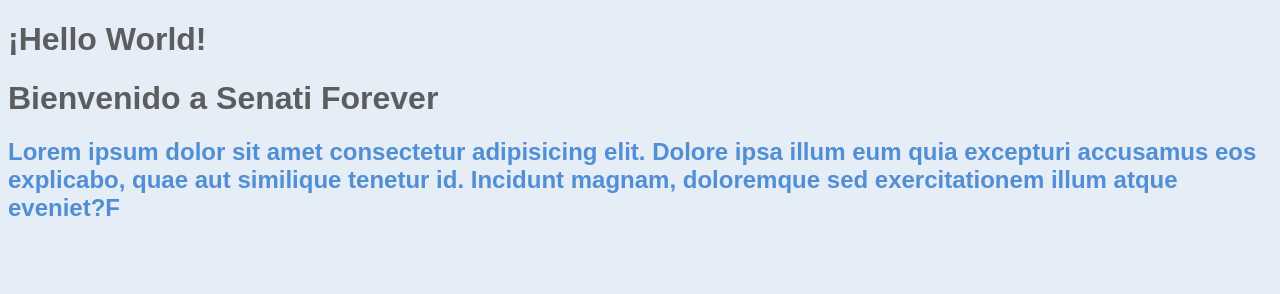
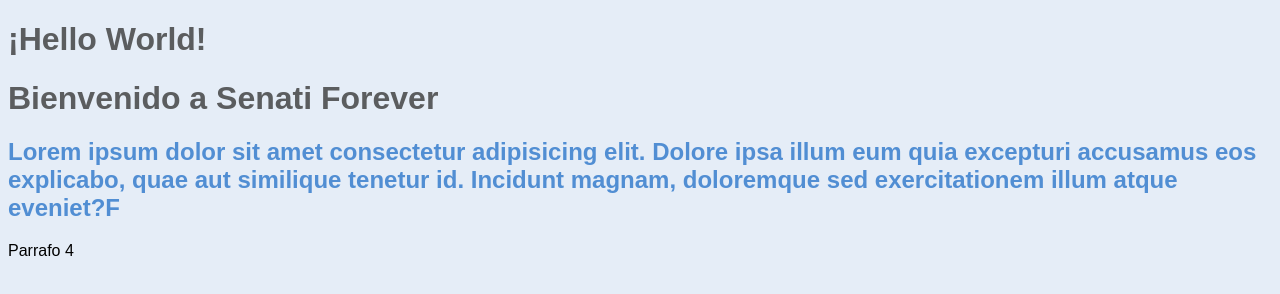
Before and after one commit to FrankOtc/pg_prueba, a plain HTML site: page index.html in a window 1280 px wide. Drawn offline with Linux system fonts and the light colour scheme.

Commit message:
Update index.html

```diff
--- a/index.html
+++ b/index.html
@@ -15,6 +15,7 @@
     <h2 class="parrafo3">Lorem ipsum dolor sit amet consectetur adipisicing elit. Dolore ipsa illum eum quia excepturi accusamus eos
         explicabo, quae aut similique tenetur id. Incidunt magnam, doloremque sed exercitationem illum atque eveniet?F
     </h2>
+    <p>Parrafo 4</p>
 </body>
 
 </html>
```
